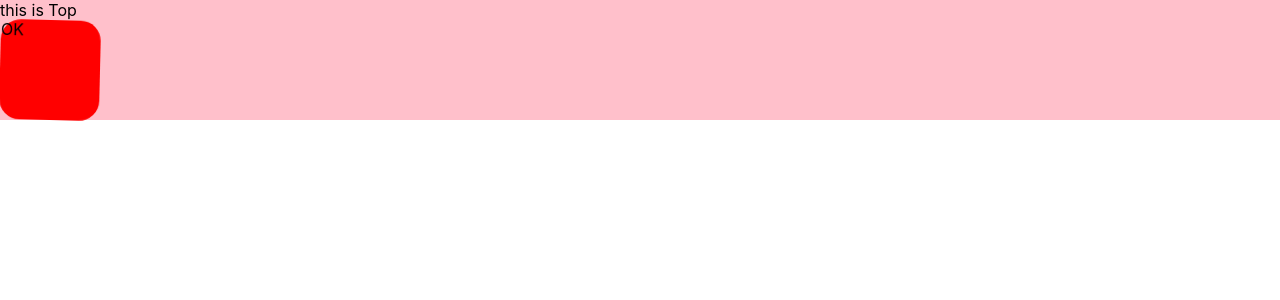
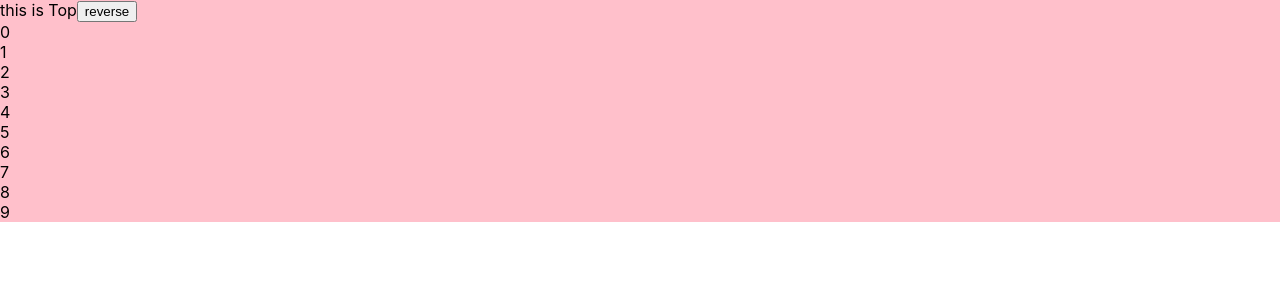
Before and after one commit to snamiki1212/example-sorting-algorithm-animation, a Next.js app: page / in a window 1280 px wide. Shown: the top 300 px of the page. Built offline with nearby package versions, Linux system fonts and the light colour scheme.

Commit message:
Add example

```diff
--- a/src/components/pages/Home.tsx
+++ b/src/components/pages/Home.tsx
@@ -1,29 +1,32 @@
+import { useState } from "react";
 import { motion, useMotionValue, useTransform } from "framer-motion";
 
+const ITEMS = Array.from({ length: 10 }, (_, idx) => idx);
+
 export function Home() {
+  const [items, setItems] = useState(ITEMS);
+  const reverse = () => setItems((prev) => [...prev].reverse());
+
+  const variants = {
+    visible: (idx) => ({
+      opacity: 1,
+      transition: {
+        transform: `translate3d(${idx * 5}px, 0, 0)`,
+      },
+    }),
+    hidden: { opacity: 0 },
+  };
   // const x = useMotionValue(0);
   // const opacity = useTransform(x, [-200, 0, 200], [0, 1, 0]);
   return (
     <div style={{ background: "pink" }}>
       this is Top
-      <motion.div
-        drag="x"
-        animate={{
-          scale: [1, 2, 2, 1, 1],
-          rotate: [0, 0, 270, 270, 0],
-          borderRadius: ["20%", "20%", "50%", "50%", "20%"],
-        }}
-        transition={{
-          duration: 2,
-          ease: "easeInOut",
-          times: [0, 0.2, 0.5, 0.8, 1],
-          loop: Infinity,
-          repeatDelay: 1,
-        }}
-        style={{ width: "100px", height: "100px", background: "red" }}
-      >
-        OK
-      </motion.div>
+      <button onClick={reverse}>reverse</button>
+      {items.map((item) => (
+        <motion.div key={item} animate="visible" variants={variants} layout>
+          {item}
+        </motion.div>
+      ))}
     </div>
   );
 }
```
